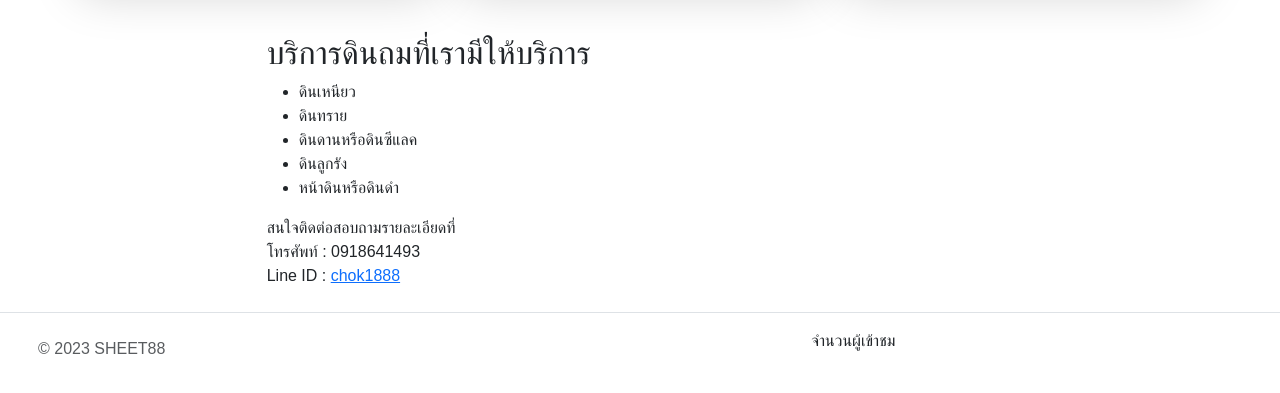
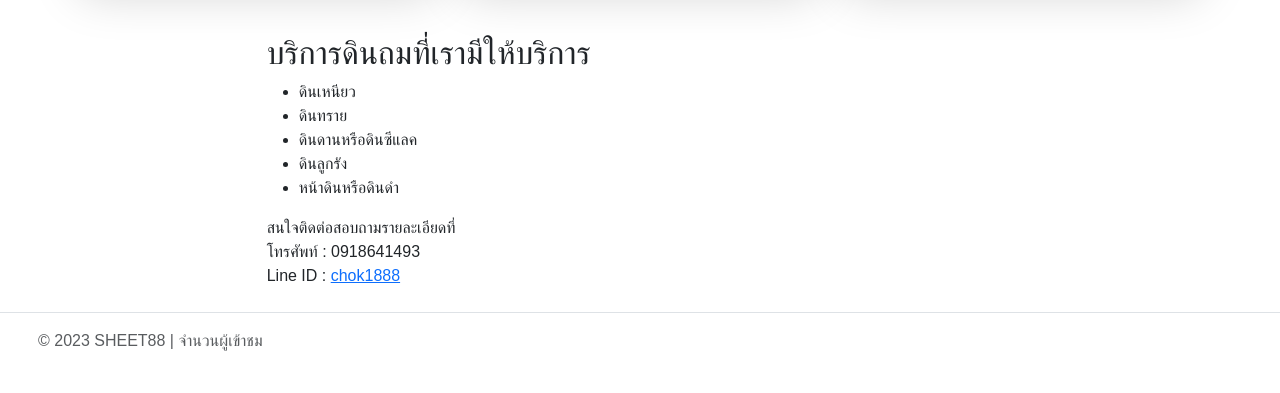
Before and after one commit to PNine99/land, a plain HTML site: page index.html in a window 1280 px wide. Shown: the part 1572-1965 px from the top of the page. Drawn offline with nearby package versions, Linux system fonts and the light colour scheme.

Commit message:
Update index.html

```diff
--- a/index.html
+++ b/index.html
@@ -117,11 +117,11 @@
           <a href="/" class="mb-3 me-2 mb-md-0 text-body-secondary text-decoration-none lh-1">
             <svg class="bi" width="30" height="24"><use xlink:href="#bootstrap"></use></svg>
           </a>
-          <span class="mb-3 mb-md-0 text-body-secondary">© 2023 SHEET88 </span></p>
+          <span class="mb-3 mb-md-0 text-body-secondary">© 2023 SHEET88 | จำนวนผู้เข้าชม  <div id="sfcgusffwu13rappb77zte7r81f9wyt7lxw"></div><script type="text/javascript" src="https://counter7.optistats.ovh/private/counter.js?c=gusffwu13rappb77zte7r81f9wyt7lxw&down=async" async></script><noscript><a href="https://www.freecounterstat.com" title="web page counter"><img src="https://counter7.optistats.ovh/private/freecounterstat.php?c=gusffwu13rappb77zte7r81f9wyt7lxw" border="0" title="web page counter" alt="web page counter"></a></noscript> </span></p>
 
              </div>
 
-     <p>จำนวนผู้เข้าชม </p> <div id="sfcgusffwu13rappb77zte7r81f9wyt7lxw"></div><script type="text/javascript" src="https://counter7.optistats.ovh/private/counter.js?c=gusffwu13rappb77zte7r81f9wyt7lxw&down=async" async></script><noscript><a href="https://www.freecounterstat.com" title="web page counter"><img src="https://counter7.optistats.ovh/private/freecounterstat.php?c=gusffwu13rappb77zte7r81f9wyt7lxw" border="0" title="web page counter" alt="web page counter"></a></noscript>
+
 
       </footer>
 
```
